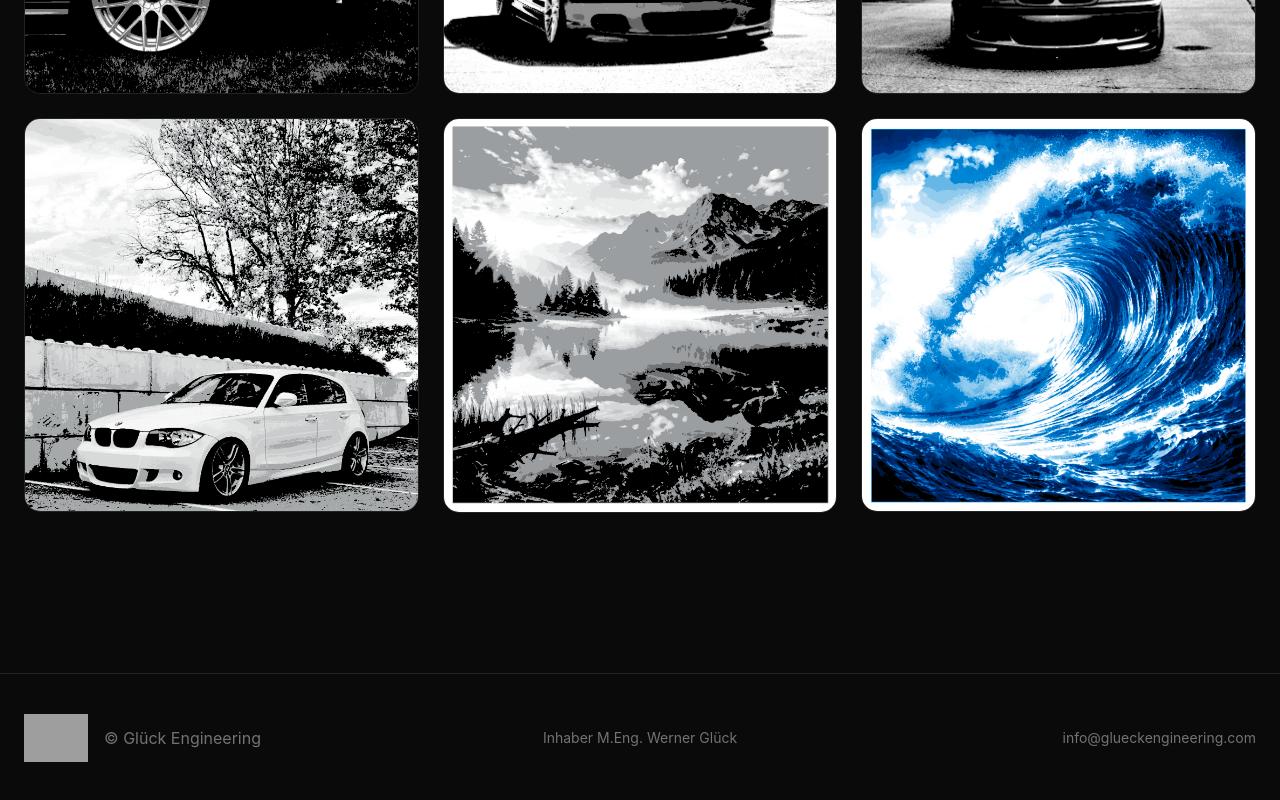
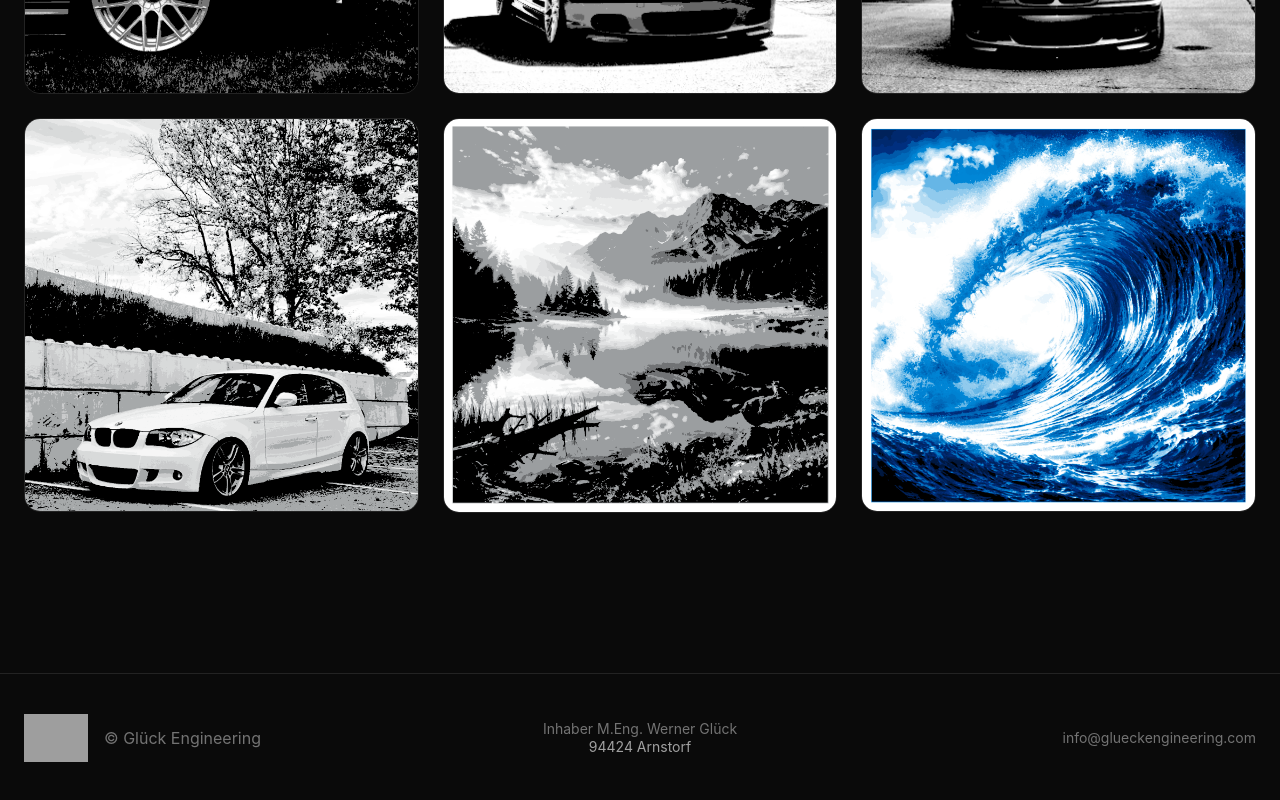
Before and after one commit to WernerG98/glueck-engineering, a React (Vite) app: page / in a window 1280 px wide. Shown: the part 5364-6164 px from the top of the page. Built offline with nearby package versions, Linux system fonts and the light colour scheme; grey boxes are pictures that could not be loaded.

Commit message:
Update App.jsx

```diff
--- a/src/App.jsx
+++ b/src/App.jsx
@@ -519,9 +519,10 @@ export default function GlueckEngineeringWebsite() {
         <span>© Glück Engineering</span>
       </div>
 
-      <div className="text-sm text-center">
-        Inhaber M.Eng. Werner Glück
-      </div>
+<div className="text-sm text-center leading-tight">
+  <div>Inhaber M.Eng. Werner Glück</div>
+  <div className="text-neutral-400">94424 Arnstorf</div>
+</div>
 
       <div className="flex justify-center md:justify-end">
         <a href={contactLink} className="text-sm hover:text-white">
```
